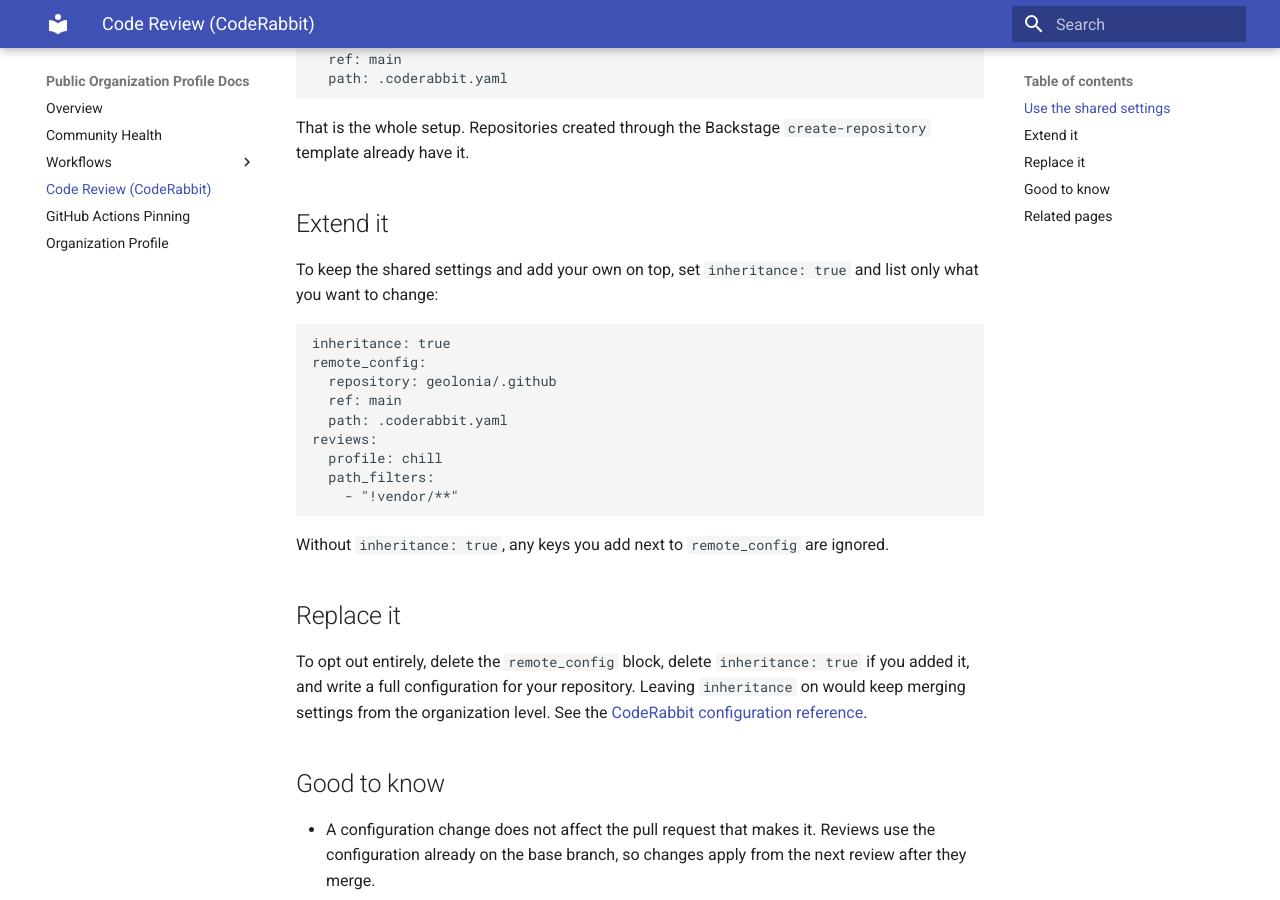
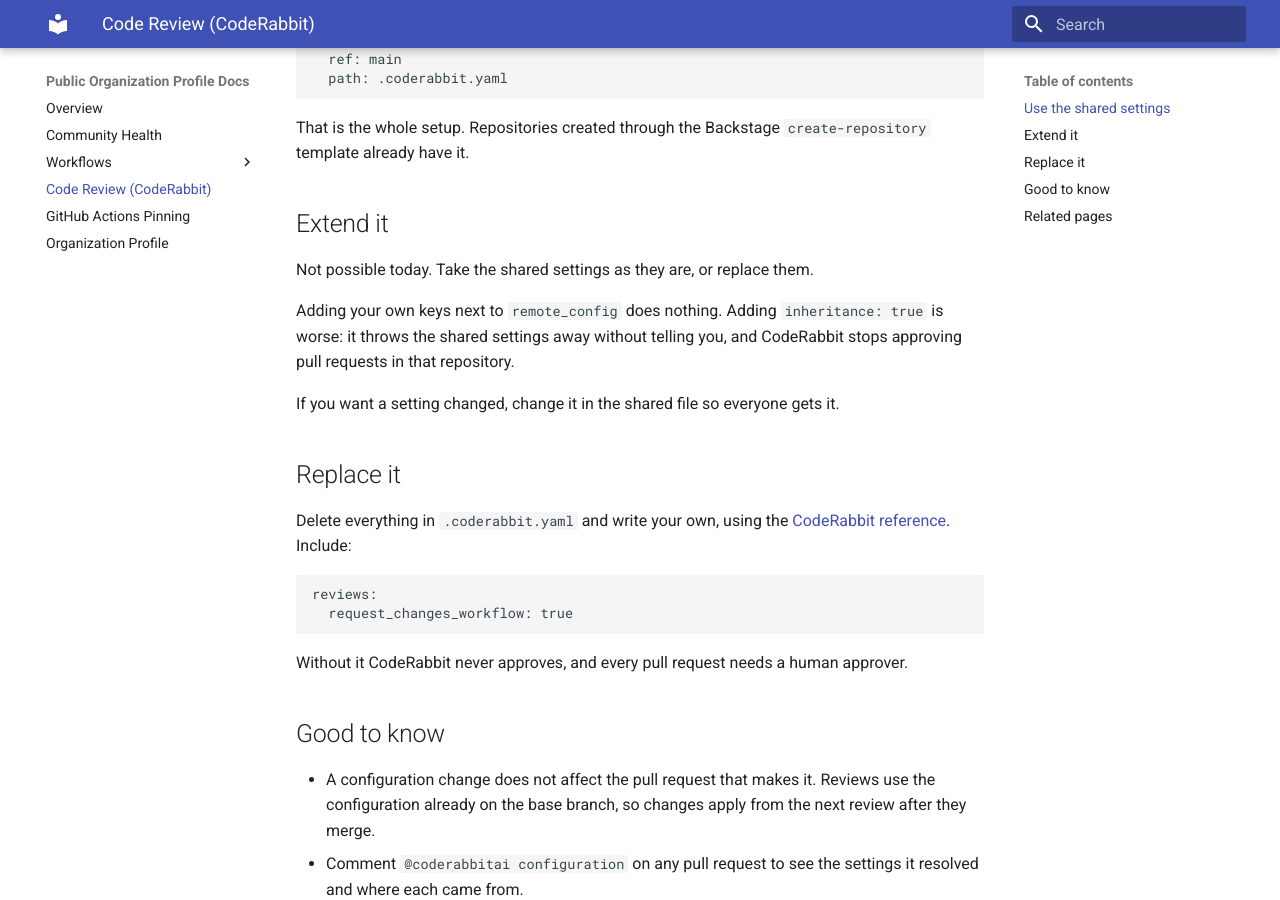
Before and after one commit to geolonia/.github, an MkDocs documentation site: the page built from docs/coderabbit.md, in a window 1280 px wide and 900 px high, scrolled down 362 px. Built offline with MkDocs 1.6.1 and Material for MkDocs 9.7.7, drawn with Linux system fonts in a browser that asks for light colours.

Commit message:
docs(coderabbit): the extend recipe silently drops the shared config (#123)
* docs(coderabbit): the extend recipe silently drops the shared config

* docs(coderabbit): shorten the inheritance explanation

* docs(coderabbit): show the approval setting as real YAML

````diff
--- a/docs/coderabbit.md
+++ b/docs/coderabbit.md
@@ -20,29 +20,26 @@ That is the whole setup. Repositories created through the Backstage
 
 ## Extend it
 
-To keep the shared settings and add your own on top, set `inheritance: true` and
-list only what you want to change:
+Not possible today. Take the shared settings as they are, or replace them.
 
-```yaml
-inheritance: true
-remote_config:
-  repository: geolonia/.github
-  ref: main
-  path: .coderabbit.yaml
-reviews:
-  profile: chill
-  path_filters:
-    - "!vendor/**"
-```
+Adding your own keys next to `remote_config` does nothing. Adding
+`inheritance: true` is worse: it throws the shared settings away without telling
+you, and CodeRabbit stops approving pull requests in that repository.
 
-Without `inheritance: true`, any keys you add next to `remote_config` are ignored.
+If you want a setting changed, change it in the shared file so everyone gets it.
 
 ## Replace it
 
-To opt out entirely, delete the `remote_config` block, delete `inheritance: true`
-if you added it, and write a full configuration for your repository. Leaving
-`inheritance` on would keep merging settings from the organization level. See the
-[CodeRabbit configuration reference](https://docs.coderabbit.ai/reference/yaml-template).
+Delete everything in `.coderabbit.yaml` and write your own, using the
+[CodeRabbit reference](https://docs.coderabbit.ai/reference/yaml-template). Include:
+
+```yaml
+reviews:
+  request_changes_workflow: true
+```
+
+Without it CodeRabbit never approves, and every pull request needs a human
+approver.
 
 ## Good to know
 
````
